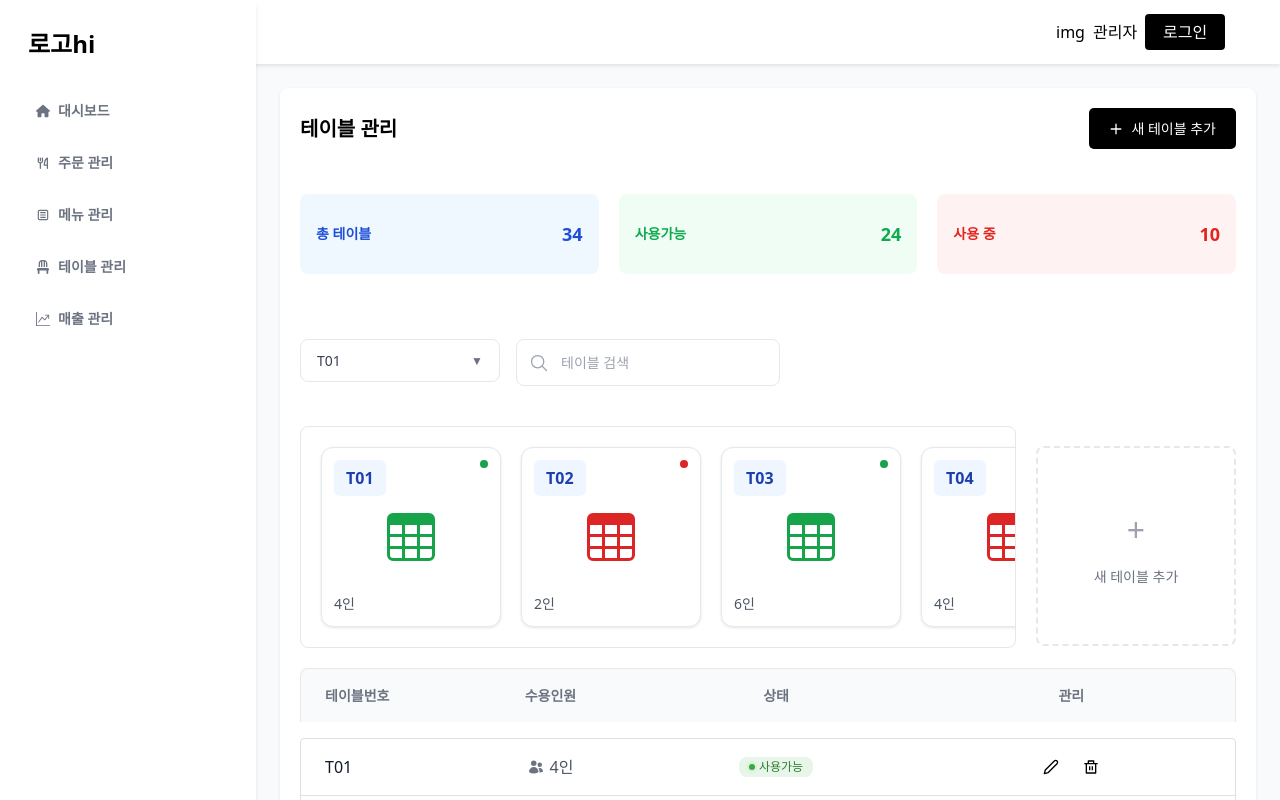
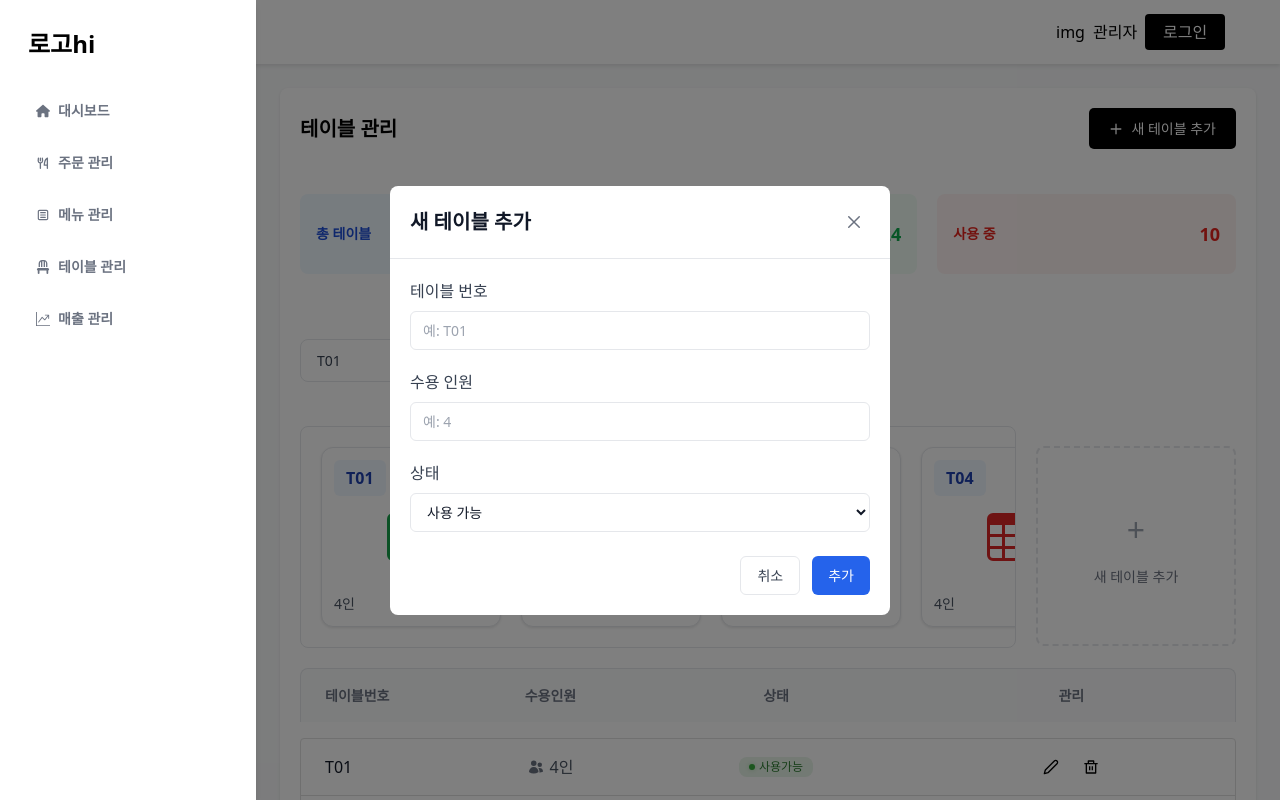
Before and after one commit to white-triangle/pjt-kiosk-frontend, a React (Vite) app: page / in a window 1280 px wide. Both pictures are taken after a click on the button "새 테이블 추가". Shown: the top 800 px of the page. Built offline with nearby package versions, Linux system fonts and the light colour scheme.

Commit message:
feture: 어드민 새 테이블 추가 및 수정 모달 UI 구현

```diff
--- /dev/null
+++ b/src/widgets/admin/TableWidget/style/TableModal.scss
@@ -0,0 +1,163 @@
+.modal-overlay {
+    position: fixed;
+    top: 0;
+    left: 0;
+    right: 0;
+    bottom: 0;
+    background-color: rgba(0, 0, 0, 0.5);
+    display: flex;
+    justify-content: center;
+    align-items: center;
+    z-index: 1000;
+}
+
+.modal-content {
+    background: white;
+    border-radius: 8px;
+    width: 100%;
+    max-width: 500px;
+    max-height: 90vh;
+    overflow-y: auto;
+    position: relative;
+    animation: modalFadeIn 0.3s ease;
+
+    &::-webkit-scrollbar {
+        width: 8px;
+    }
+
+    &::-webkit-scrollbar-track {
+        background: #F3F4F6;
+        border-radius: 4px;
+    }
+
+    &::-webkit-scrollbar-thumb {
+        background: #D1D5DB;
+        border-radius: 4px;
+
+        &:hover {
+            background: #9CA3AF;
+        }
+    }
+
+    scrollbar-width: thin;
+    scrollbar-color: #D1D5DB #F3F4F6;
+}
+
+.modal-header {
+    padding: 20px;
+    border-bottom: 1px solid #E5E7EB;
+    display: flex;
+    justify-content: space-between;
+    align-items: center;
+
+    h2 {
+        font-size: 20px;
+        font-weight: 600;
+        color: #111827;
+    }
+}
+
+.close-button {
+    background: none;
+    border: none;
+    font-size: 24px;
+    color: #6B7280;
+    cursor: pointer;
+    padding: 4px;
+    display: flex;
+    align-items: center;
+    justify-content: center;
+    transition: color 0.2s ease;
+
+    &:hover {
+        color: #111827;
+    }
+}
+
+.modal-form {
+    padding: 20px;
+}
+
+.form-group {
+    margin-bottom: 20px;
+
+    label {
+        display: block;
+        margin-bottom: 8px;
+        font-weight: 500;
+        color: #374151;
+    }
+
+    input, select {
+        width: 100%;
+        padding: 8px 12px;
+        border: 1px solid #E5E7EB;
+        border-radius: 6px;
+        font-size: 14px;
+        color: #111827;
+        transition: all 0.2s ease;
+
+        &:focus {
+            outline: none;
+            border-color: #2563EB;
+            box-shadow: 0 0 0 2px rgba(37, 99, 235, 0.1);
+        }
+    }
+
+    select {
+        background-color: white;
+        cursor: pointer;
+
+        &:hover {
+            border-color: #D1D5DB;
+        }
+    }
+}
+
+.modal-actions {
+    display: flex;
+    justify-content: flex-end;
+    gap: 12px;
+    margin-top: 24px;
+
+    button {
+        padding: 8px 16px;
+        border-radius: 6px;
+        font-size: 14px;
+        font-weight: 500;
+        cursor: pointer;
+        transition: all 0.2s ease;
+    }
+
+    .cancel-button {
+        background-color: white;
+        border: 1px solid #E5E7EB;
+        color: #374151;
+
+        &:hover {
+            background-color: #F3F4F6;
+            border-color: #D1D5DB;
+        }
+    }
+
+    .submit-button {
+        background-color: #2563EB;
+        border: none;
+        color: white;
+
+        &:hover {
+            background-color: #1D4ED8;
+        }
+    }
+}
+
+@keyframes modalFadeIn {
+    from {
+        opacity: 0;
+        transform: translateY(-30px);
+    }
+    to {
+        opacity: 1;
+        transform: translateY(0);
+    }
+}
--- a/src/widgets/admin/TableWidget/ui/TableHeader.tsx
+++ b/src/widgets/admin/TableWidget/ui/TableHeader.tsx
@@ -1,20 +1,31 @@
+import { useState } from 'react'
 import { PiPlusBold } from 'react-icons/pi'
 import '@/widgets/admin/MenuWidget/style/MenuButton.scss'
 import '@/shared/admin/styles/Widget.scss'
+import TableModal from './TableModal'
 
 export default function TableHeader() {
+    const [isModalOpen, setIsModalOpen] = useState(false)
+
     return (
         <>
             <div className='widget-header flex justify-between items-center'>
                 <div>테이블 관리</div>
                 <div>
-                    <button className='menu-button'>
+                    <button
+                        className='menu-button'
+                        onClick={() => setIsModalOpen(true)}>
                         <div className='flex items-center gap-2'>
                             <PiPlusBold />새 테이블 추가
                         </div>
                     </button>
                 </div>
             </div>
+            <TableModal
+                isOpen={isModalOpen}
+                onClose={() => setIsModalOpen(false)}
+                mode='create'
+            />
         </>
     )
 }
--- a/src/widgets/admin/TableWidget/ui/TableImageList.tsx
+++ b/src/widgets/admin/TableWidget/ui/TableImageList.tsx
@@ -1,6 +1,7 @@
 import { useState } from 'react'
 import '@/widgets/admin/TableWidget/style/TableWidget.scss'
 import { BsTable } from 'react-icons/bs'
+import TableModal from './TableModal'
 
 interface TableItem {
     id: string
@@ -9,6 +10,7 @@ interface TableItem {
 }
 
 export default function TableImageList() {
+    const [isModalOpen, setIsModalOpen] = useState(false)
     // 테스트용 데이터
     const [tables] = useState<TableItem[]>([
         { id: 'T01', capacity: 4, status: 'available' },
@@ -22,6 +24,7 @@ export default function TableImageList() {
     ])
 
     return (
+        <>
             <div className='table-widget__image-section'>
                 <div className='table-widget__image-list-container'>
                     <div className='table-widget__image-list'>
@@ -47,12 +50,20 @@ export default function TableImageList() {
                         ))}
                     </div>
                 </div>
-            <div className='table-widget__add-button'>
+                <div
+                    className='table-widget__add-button'
+                    onClick={() => setIsModalOpen(true)}>
                     <div className='table-widget__add-button__icon'>+</div>
                     <div className='table-widget__add-button__text'>
                         새 테이블 추가
                     </div>
                 </div>
             </div>
+            <TableModal
+                isOpen={isModalOpen}
+                onClose={() => setIsModalOpen(false)}
+                mode='create'
+            />
+        </>
     )
 }
--- a/src/widgets/admin/TableWidget/ui/TableListItems.tsx
+++ b/src/widgets/admin/TableWidget/ui/TableListItems.tsx
@@ -1,7 +1,9 @@
+import { useState } from 'react'
 import '@/widgets/admin/TableWidget/style/TableWidget.scss'
 import { HiUsers } from 'react-icons/hi2'
 import { FiEdit2 } from 'react-icons/fi'
 import { RiDeleteBinLine } from 'react-icons/ri'
+import TableModal from './TableModal'
 
 interface TableItem {
     id: string
@@ -20,7 +22,21 @@ export default function TableListItems({
     onEdit,
     onDelete,
 }: TableListItemsProps) {
+    const [isModalOpen, setIsModalOpen] = useState(false)
+    const [selectedItem, setSelectedItem] = useState<TableItem | null>(null)
+
+    const handleEdit = (item: TableItem) => {
+        setSelectedItem(item)
+        setIsModalOpen(true)
+    }
+
+    const handleCloseModal = () => {
+        setIsModalOpen(false)
+        setSelectedItem(null)
+    }
+
     return (
+        <>
             <div className='table-list-items'>
                 {items.map((table) => (
                     <div key={table.id} className='table-list-item'>
@@ -52,7 +68,7 @@ export default function TableListItems({
                         </div>
                         <div className='table-list-cell table-list-cell__actions'>
                             <button
-                            onClick={() => onEdit(table.id)}
+                                onClick={() => handleEdit(table)}
                                 className='action-button action-button--edit'
                                 title='수정'>
                                 <FiEdit2 />
@@ -67,5 +83,12 @@ export default function TableListItems({
                     </div>
                 ))}
             </div>
+            <TableModal
+                isOpen={isModalOpen}
+                onClose={handleCloseModal}
+                initialData={selectedItem || undefined}
+                mode='edit'
+            />
+        </>
     )
 }
--- /dev/null
+++ b/src/widgets/admin/TableWidget/ui/TableModal.tsx
@@ -0,0 +1,128 @@
+import { useState, useEffect } from 'react'
+import { IoCloseOutline } from 'react-icons/io5'
+import '@/widgets/admin/TableWidget/style/TableModal.scss'
+
+interface TableModalProps {
+    isOpen: boolean
+    onClose: () => void
+    initialData?: TableItem
+    mode?: 'create' | 'edit'
+}
+
+interface TableItem {
+    id?: string
+    capacity: number
+    status: 'available' | 'inUse'
+}
+
+export default function TableModal({
+    isOpen,
+    onClose,
+    initialData,
+    mode = 'create',
+}: TableModalProps) {
+    const [tableId, setTableId] = useState('')
+    const [capacity, setCapacity] = useState('')
+    const [status, setStatus] = useState<'available' | 'inUse'>('available')
+
+    // 초기 데이터 설정
+    useEffect(() => {
+        if (initialData && isOpen) {
+            setTableId(initialData.id || '')
+            setCapacity(initialData.capacity.toString())
+            setStatus(initialData.status)
+        }
+    }, [initialData, isOpen])
+
+    // 모달이 닫힐 때 폼 초기화
+    useEffect(() => {
+        if (!isOpen) {
+            setTableId('')
+            setCapacity('')
+            setStatus('available')
+        }
+    }, [isOpen])
+
+    if (!isOpen) return null
+
+    const handleSubmit = (e: React.FormEvent) => {
+        e.preventDefault()
+        const tableData = {
+            id: tableId,
+            capacity: Number(capacity),
+            status,
+        }
+
+        // TODO: API 연동 시 구현
+        console.log('Submitting table data:', tableData)
+        console.log('Mode:', mode)
+        onClose()
+    }
+
+    return (
+        <div className='modal-overlay'>
+            <div className='modal-content'>
+                <div className='modal-header'>
+                    <h2>
+                        {mode === 'create' ? '새 테이블 추가' : '테이블 수정'}
+                    </h2>
+                    <button onClick={onClose} className='close-button'>
+                        <IoCloseOutline />
+                    </button>
+                </div>
+                <form onSubmit={handleSubmit} className='modal-form'>
+                    <div className='form-group'>
+                        <label htmlFor='tableId'>테이블 번호</label>
+                        <input
+                            type='text'
+                            id='tableId'
+                            value={tableId}
+                            onChange={(e) => setTableId(e.target.value)}
+                            placeholder='예: T01'
+                            required
+                        />
+                    </div>
+                    <div className='form-group'>
+                        <label htmlFor='capacity'>수용 인원</label>
+                        <input
+                            type='number'
+                            id='capacity'
+                            value={capacity}
+                            onChange={(e) => setCapacity(e.target.value)}
+                            min='1'
+                            max='12'
+                            placeholder='예: 4'
+                            required
+                        />
+                    </div>
+                    <div className='form-group'>
+                        <label htmlFor='status'>상태</label>
+                        <select
+                            id='status'
+                            value={status}
+                            onChange={(e) =>
+                                setStatus(
+                                    e.target.value as 'available' | 'inUse'
+                                )
+                            }
+                            required>
+                            <option value='available'>사용 가능</option>
+                            <option value='inUse'>사용 중</option>
+                        </select>
+                    </div>
+                    <div className='modal-actions'>
+                        <button
+                            type='button'
+                            onClick={onClose}
+                            className='cancel-button'>
+                            취소
+                        </button>
+                        <button type='submit' className='submit-button'>
+                            {mode === 'create' ? '추가' : '수정'}
+                        </button>
+                    </div>
+                </form>
+            </div>
+        </div>
+    )
+}
```
Lines whose indentation alone changed are shown as unchanged.
